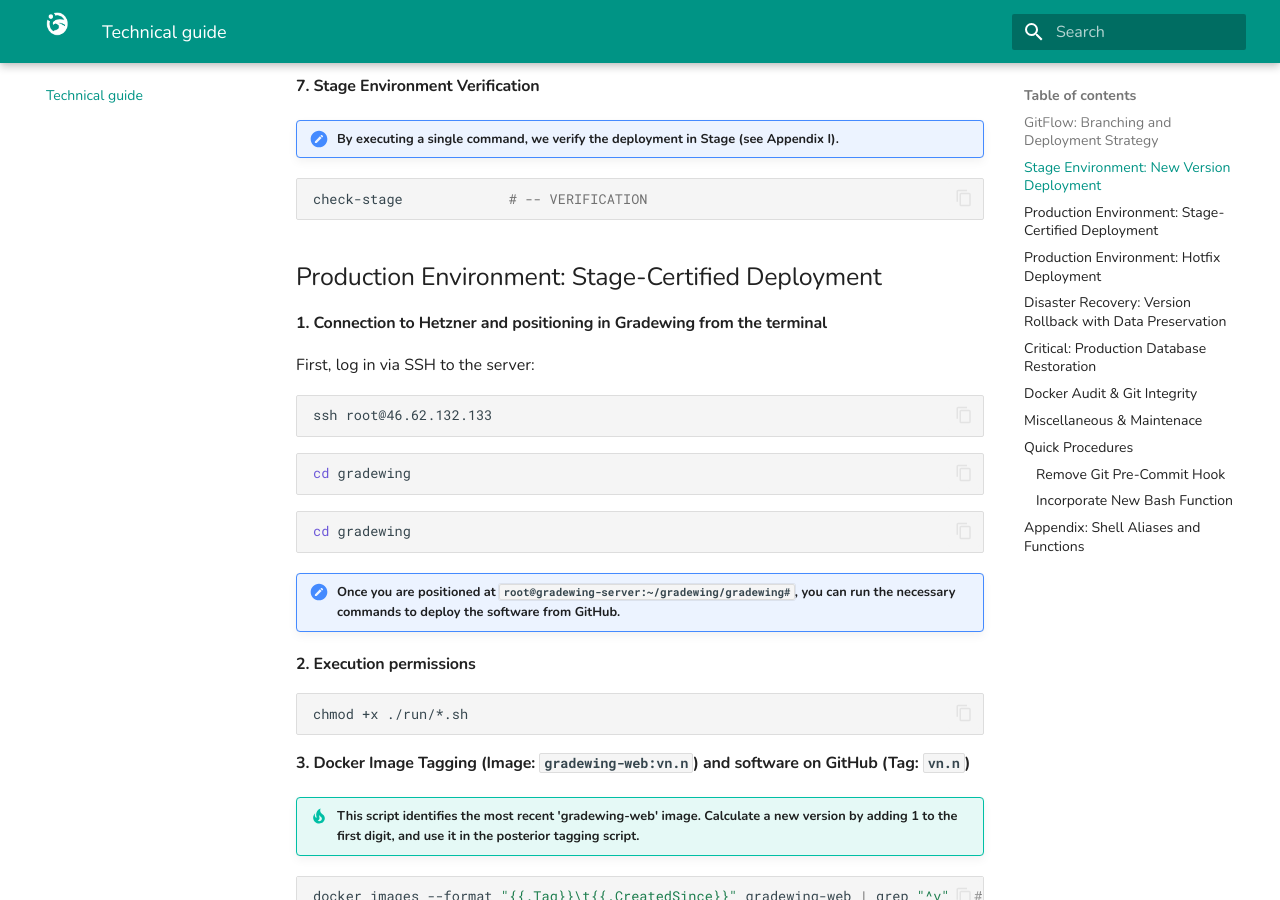
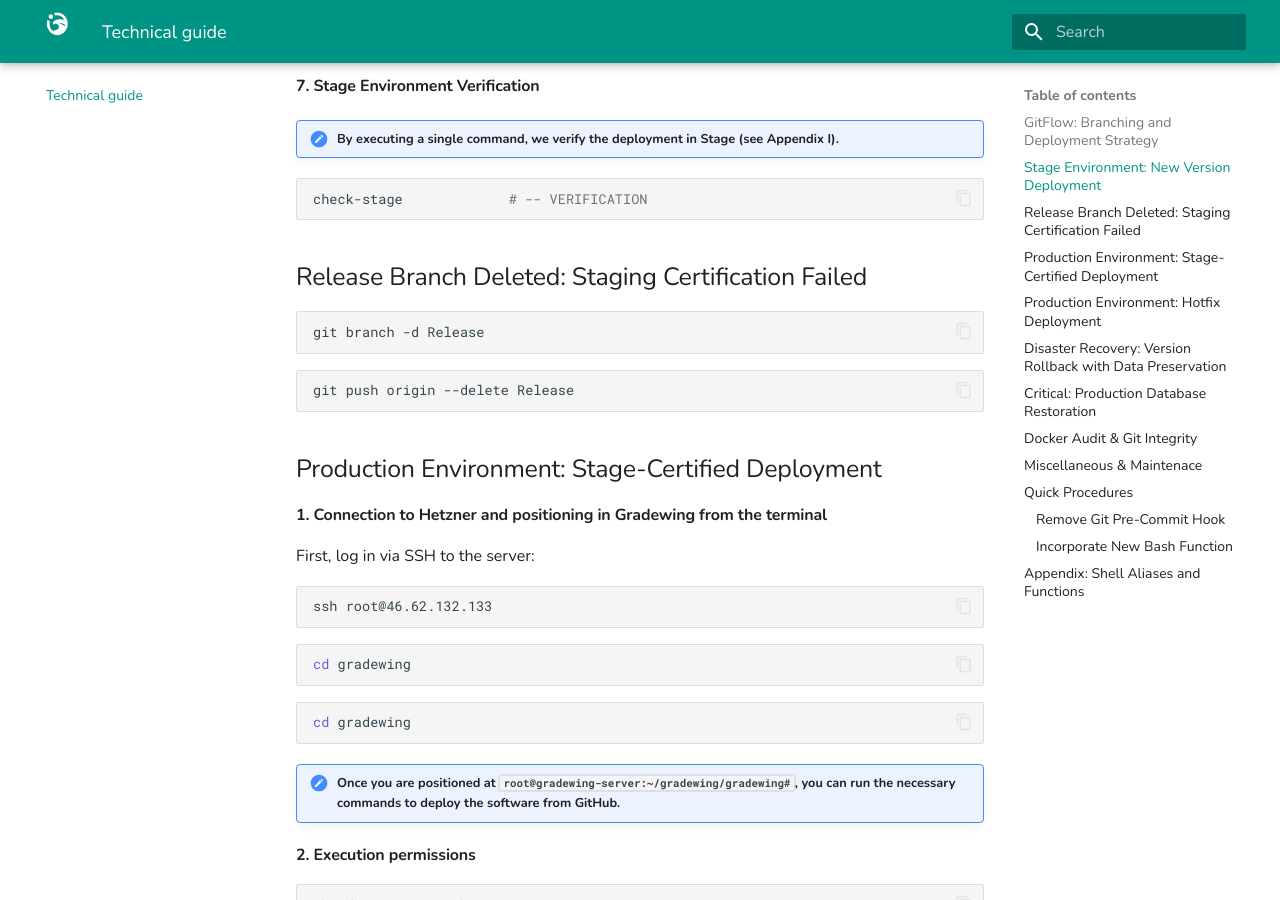
Before and after one commit to pablopenlop/gradewing_guide, an MkDocs documentation site: the page built from docs/other.md, in a window 1280 px wide and 900 px high, scrolled down 3360 px. Built offline with MkDocs 1.6.1 and Material for MkDocs 9.7.7, drawn with Linux system fonts in a browser that asks for light colours.

Commit message:
Update other.md

````diff
--- a/docs/other.md
+++ b/docs/other.md
@@ -104,6 +104,15 @@ docker volume prune
 !!! note "By executing a single command, we verify the deployment in Stage (see Appendix I)."
 ```bash
 check-stage				# -- VERIFICATION
+```
+
+## Release Branch Deleted: Staging Certification Failed
+
+```bash
+git branch -d Release
+```
+```bash
+git push origin --delete Release
 ```
 
 ## Production Environment: Stage-Certified Deployment
````
